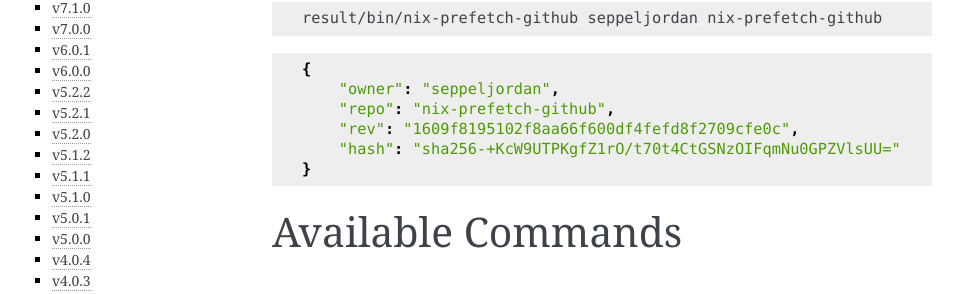
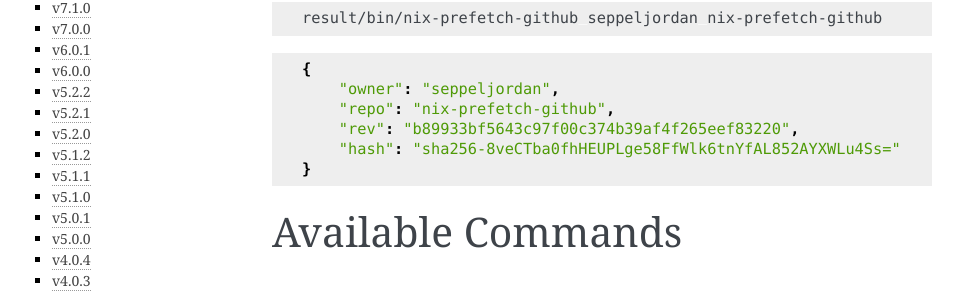
Before and after one commit to seppeljordan/nix-prefetch-github, a Sphinx documentation site: the page built from docs/README.rst, in a window 1280 px wide and 900 px high. Shown: the part 307-601 px from the top of the window, without its empty margins (148-1111 px from the left). Built offline with Sphinx 7.4.7, drawn with Linux system fonts in a browser that asks for light colours; the version number could not be read and is left out.

Commit message:
Prepare release 7.1.0

```diff
--- a/README.org
+++ b/README.org
@@ -18,8 +18,8 @@
   {
       "owner": "seppeljordan",
       "repo": "nix-prefetch-github",
-      "rev": "1609f8195102f8aa66f600df4fefd8f2709cfe0c",
-      "hash": "sha256-+KcW9UTPKgfZ1rO/t70t4CtGSNzOIFqmNu0GPZVlsUU="
+      "rev": "b89933bf5643c97f00c374b39af4f265eef83220",
+      "hash": "sha256-8veCTba0fhHEUPLge58FfWlk6tnYfAL852AYXWLu4Ss="
   }
   #+end_example
 
--- a/docs/README.rst
+++ b/docs/README.rst
@@ -19,8 +19,8 @@ Command Line Example
    {
        "owner": "seppeljordan",
        "repo": "nix-prefetch-github",
-       "rev": "1609f8195102f8aa66f600df4fefd8f2709cfe0c",
-       "hash": "sha256-+KcW9UTPKgfZ1rO/t70t4CtGSNzOIFqmNu0GPZVlsUU="
+       "rev": "b89933bf5643c97f00c374b39af4f265eef83220",
+       "hash": "sha256-8veCTba0fhHEUPLge58FfWlk6tnYfAL852AYXWLu4Ss="
    }
 
 Available Commands
```
Also changed, not shown: 1 other file.
